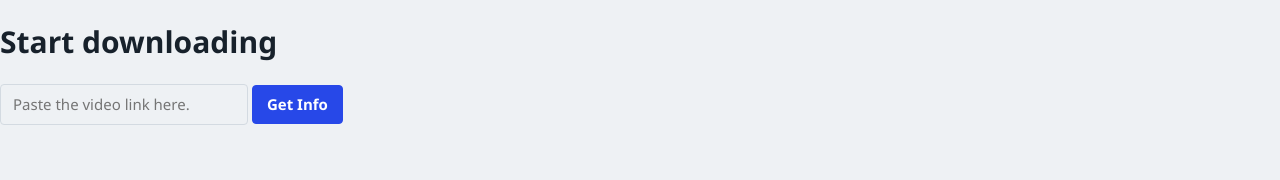
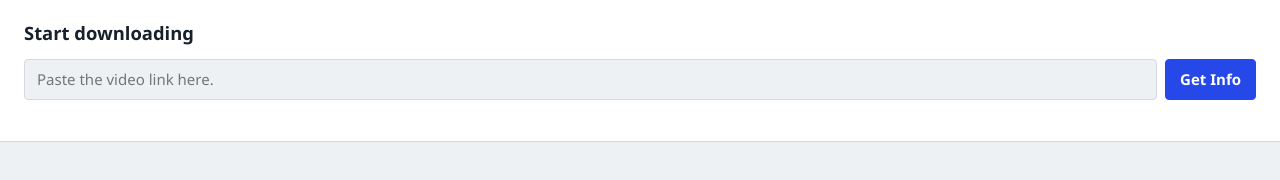
Before and after one commit to tahaxbyrk/download-everything, an Electron app: page src/renderer/index.html in a window 1280 px wide. Drawn offline with Linux system fonts and the light colour scheme.

Commit message:
feat(header): complete the header component
- Temporarily add a message to the header.js file for the URL input's submit event.

```diff
--- /dev/null
+++ b/src/renderer/components/header/header.css
@@ -0,0 +1,31 @@
+.top {
+    padding: 20px 24px 12px;
+    background: var(--surface);
+    border-bottom: 1px solid var(--line);
+}
+
+.top h1 {
+    margin: 0 0 12px;
+    font-size: 1.15rem;
+    font-weight: 600;
+}
+
+.urlform {
+    display: flex;
+    gap: 8px;
+}
+
+.urlform input {
+    flex: 1;
+    min-width: 0;
+}
+
+.msg {
+    min-height: 1.4em;
+    margin: 8px 0 0;
+    color: var(--muted);
+}
+
+.msg.error {
+    color: var(--bad);
+}
--- /dev/null
+++ b/src/renderer/components/header/header.js
@@ -0,0 +1,15 @@
+const form = document.querySelector('#urlForm');
+const urlInput = document.querySelector('#url');
+const msg = document.querySelector('#msg');
+
+function setMsg(text, isError = false) {
+  msg.textContent = text;
+  msg.classList.toggle('error', isError);
+}
+
+export function initHeader() {
+  form.addEventListener('submit', (e) => {
+    e.preventDefault();
+    setMsg(`Connection received: ${urlInput.value.trim()}`);
+  });
+}
--- a/src/renderer/index.css
+++ b/src/renderer/index.css
@@ -3,3 +3,4 @@
 @import './styles/base/reset.css';
 @import './styles/base/controls.css';
 @import './styles/layout/layout.css';
+@import './components/header/header.css';
--- a/src/renderer/index.html
+++ b/src/renderer/index.html
@@ -17,5 +17,7 @@
     </form>
     <p id="msg" class="msg" role="status"></p>
     </header>
+
+    <script type="module" src="./index.js"></script>
 </body>
 </html>
--- /dev/null
+++ b/src/renderer/index.js
@@ -0,0 +1,3 @@
+import { initHeader } from './components/header/header.js';
+
+initHeader();
```
